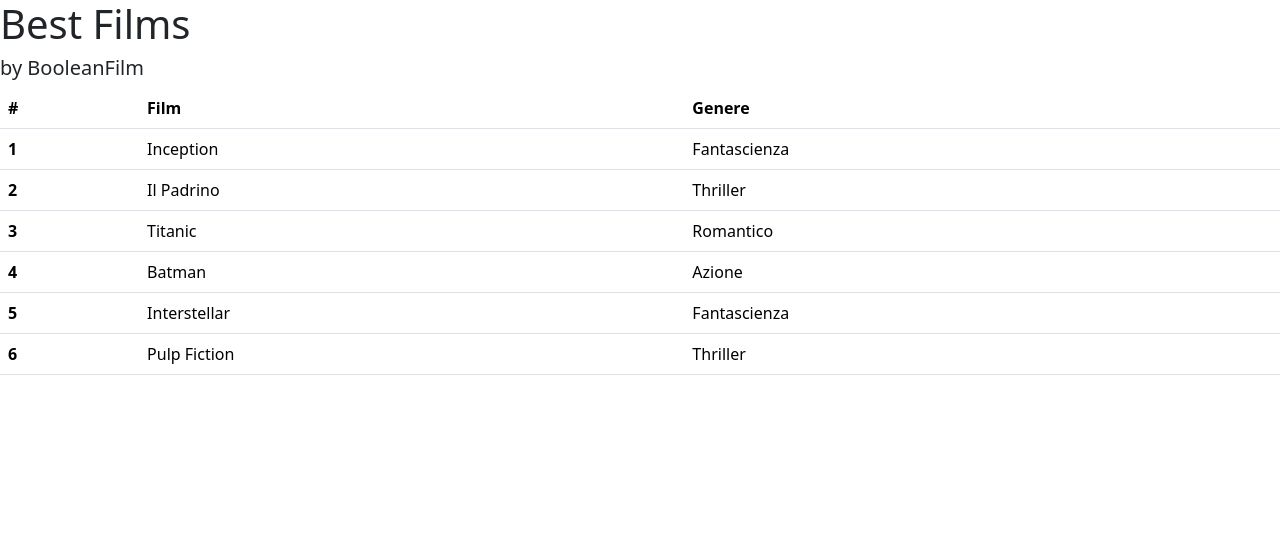
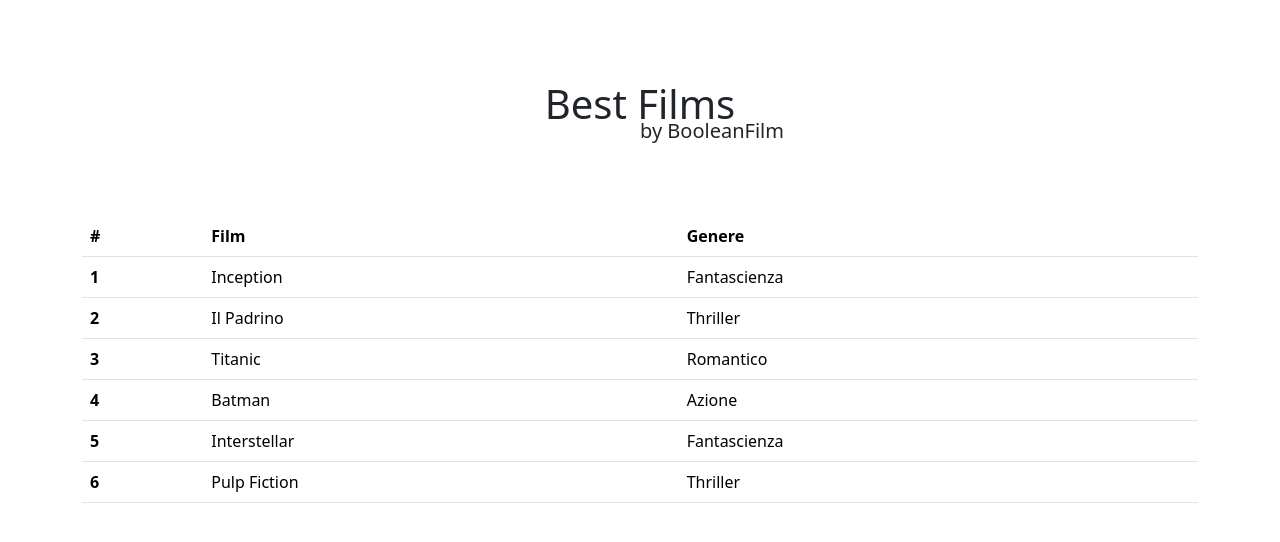
Before and after one commit to simonegreco5/react-movie-filter, a React (Vite) app: page / in a window 1280 px wide. Shown: the top 542 px of the page. Built offline with nearby package versions, Linux system fonts and the light colour scheme.

Commit message:
- add fix

```diff
--- a/src/components/AppMain.jsx
+++ b/src/components/AppMain.jsx
@@ -8,7 +8,13 @@
 
     return (
         <main>
-            <table class="table">
+            <div className="container">
+
+                {/* filtraggio - bottone con dropdown */}
+
+
+                {/* tabella film */}
+                <table className="table">
                     <thead>
                         <tr>
                             <th scope="col">#</th>
@@ -28,6 +34,7 @@
                         }
                     </tbody>
                 </table>
+            </div>
         </main>
     )
 }
--- a/src/index.css
+++ b/src/index.css
@@ -0,0 +1,15 @@
+header{
+    padding: 5rem;
+    text-align: center;
+    position: relative;
+
+    h5{
+        position: absolute;
+        top: 55%;
+        left: 50%;
+    }
+}
+
+main{
+
+}
```
Lines whose indentation alone changed are shown as unchanged.
